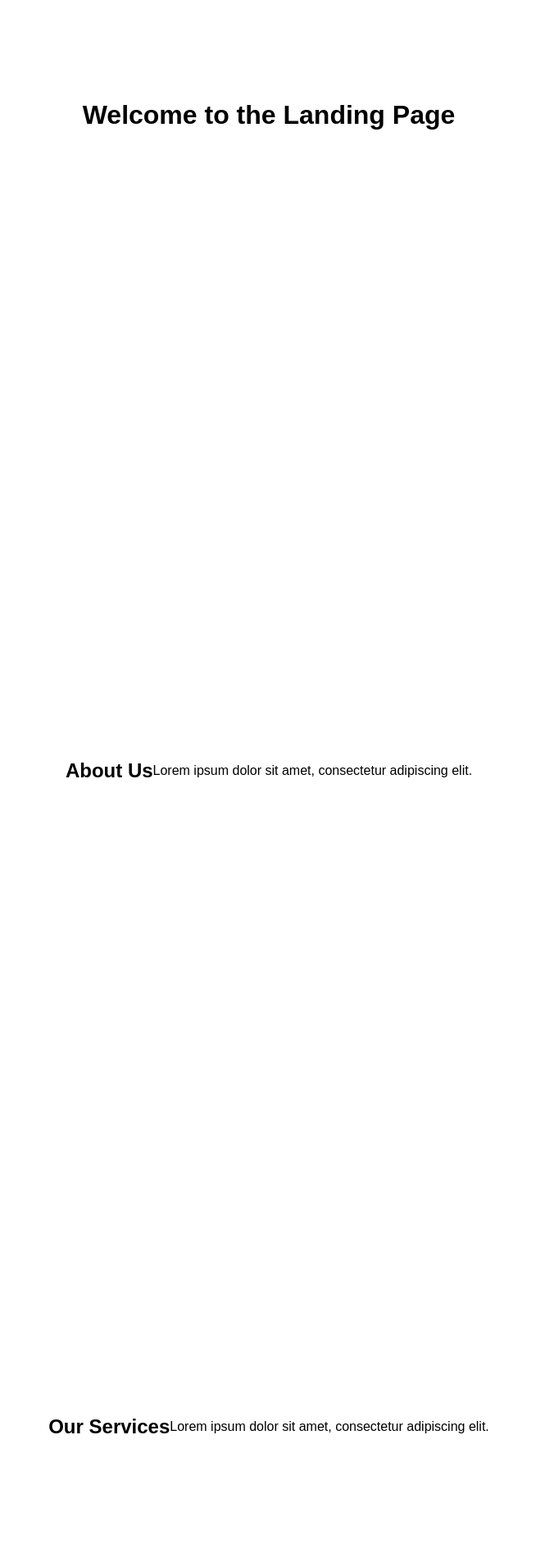
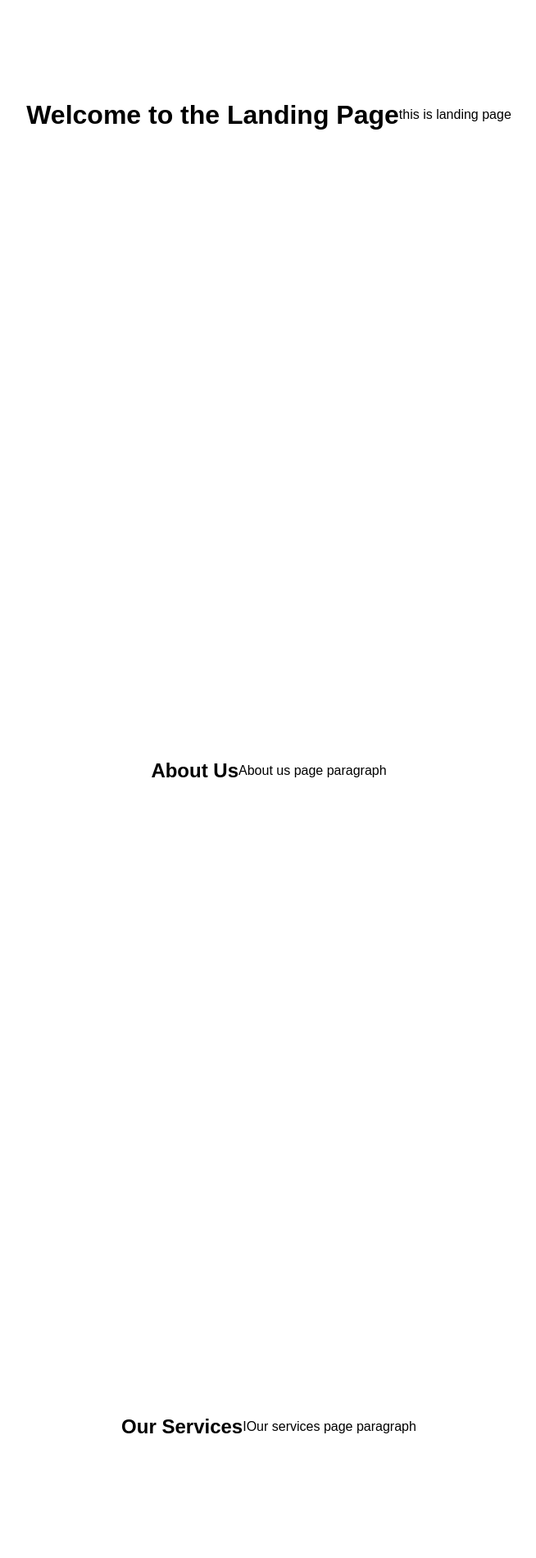
Before and after one commit to Tolegithub7/PRODIGY_WD_01, a plain HTML site: page index.html in a window 1280 px wide. Shown: the part 260-2160 px from the top of the page at 82% size, without its empty margins (312-966 px from the left). Drawn offline with Linux system fonts and the light colour scheme; a script that the page names is missing.

Commit message:
update index.html

```diff
--- a/index.html
+++ b/index.html
@@ -18,21 +18,22 @@
 
     <div id="home" class="section">
       <h1>Welcome to the Landing Page</h1>
+      <p>this is landing page</p>
     </div>
 
     <div id="about" class="section">
       <h2>About Us</h2>
-      <p>Lorem ipsum dolor sit amet, consectetur adipiscing elit.</p>
+      <p>About us page paragraph</p>
     </div>
 
     <div id="services" class="section">
       <h2>Our Services</h2>
-      <p>Lorem ipsum dolor sit amet, consectetur adipiscing elit.</p>
+      <p>IOur services page paragraph</p>
     </div>
 
     <div id="contact" class="section">
       <h2>Contact Us</h2>
-      <p>Lorem ipsum dolor sit amet, consectetur adipiscing elit.</p>
+      <p>contact us page paragraph</p>
     </div>
 
     <script src="script.js"></script>
```
